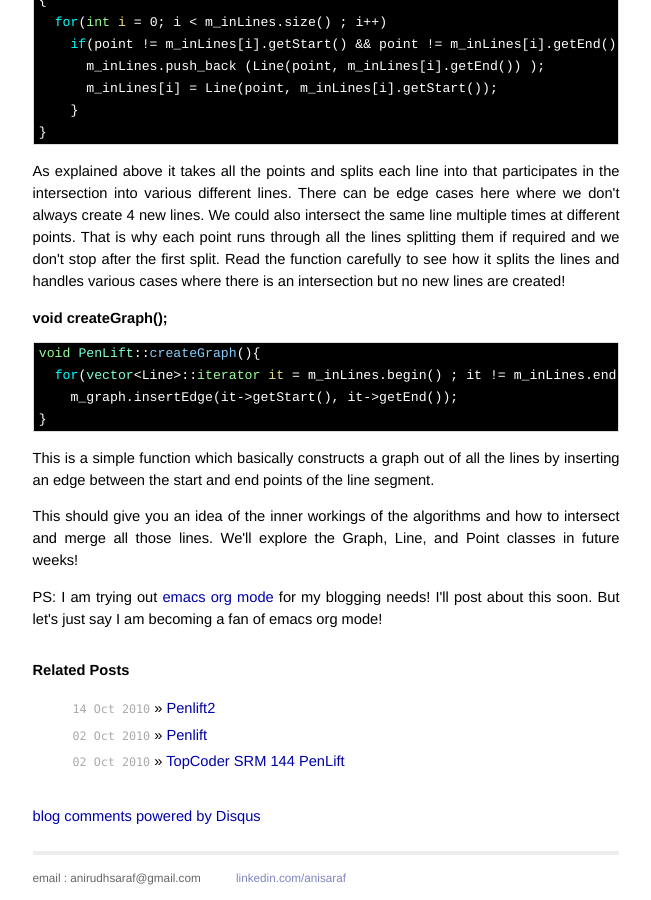
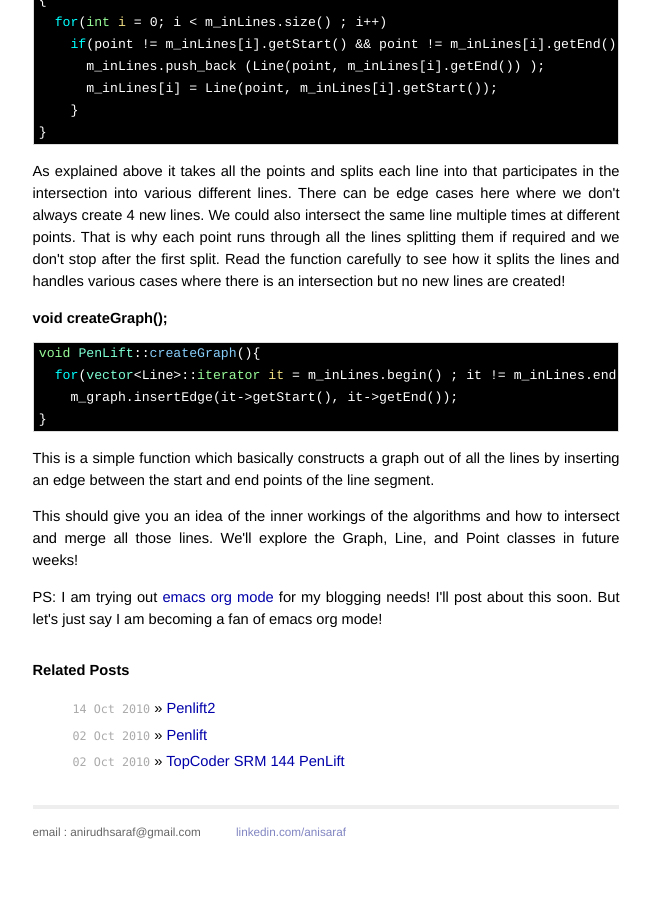
Before and after one commit to anisaraf/anisaraf.github.com, a Jekyll site: the page built from _posts/2010-10-14-Penlift2.html, in a window 1280 px wide and 900 px high, scrolled down 1552 px. Shown: the whole window, without its empty margins (314-965 px from the left). Built offline with Jekyll 4.4.1, drawn with Linux system fonts in a browser that asks for light colours; Markdown is read by kramdown in place of the engine named in the settings; comment, search, counter and statistics services are not loaded; after the commit the page ends 2407 px from its top, so only the background shows below that; some of the changed lines change nothing that is shown.

Commit message:
remove disqus

```diff
--- a/_layouts/post.html
+++ b/_layouts/post.html
@@ -16,29 +16,3 @@
     {% endfor %}
   </ul>
  </div>
-
-<!--Disqus Comments -->
-<div id="disqus_thread"></div>
-<script type="text/javascript">
-  /**
-    * var disqus_identifier; [Optional but recommended: Define a unique identifier (e.g. post id or slug) for this thread]
-    */
-  (function() {
-   var dsq = document.createElement('script'); dsq.type = 'text/javascript'; dsq.async = true;
-   dsq.src = 'http://codeherb.disqus.com/embed.js';
-   (document.getElementsByTagName('head')[0] || document.getElementsByTagName('body')[0]).appendChild(dsq);
-  })();
-</script>
-<noscript>Please enable JavaScript to view the <a href="http://disqus.com/?ref_noscript=codeherb">comments powered by Disqus.</a></noscript>
-<a href="http://disqus.com" class="dsq-brlink">blog comments powered by <span class="logo-disqus">Disqus</span></a>
-
-<script type="text/javascript">
-var disqus_shortname = 'codeherb';
-(function () {
-  var s = document.createElement('script'); s.async = true;
-  s.src = 'http://disqus.com/forums/codeherb/count.js';
-  (document.getElementsByTagName('HEAD')[0] || document.getElementsByTagName('BODY')[0]).appendChild(s);
-}());
-</script>
-
-<!--Disqus Comments end -->
```
Also changed, not shown: _layouts/default.html (line endings or trailing spaces).
